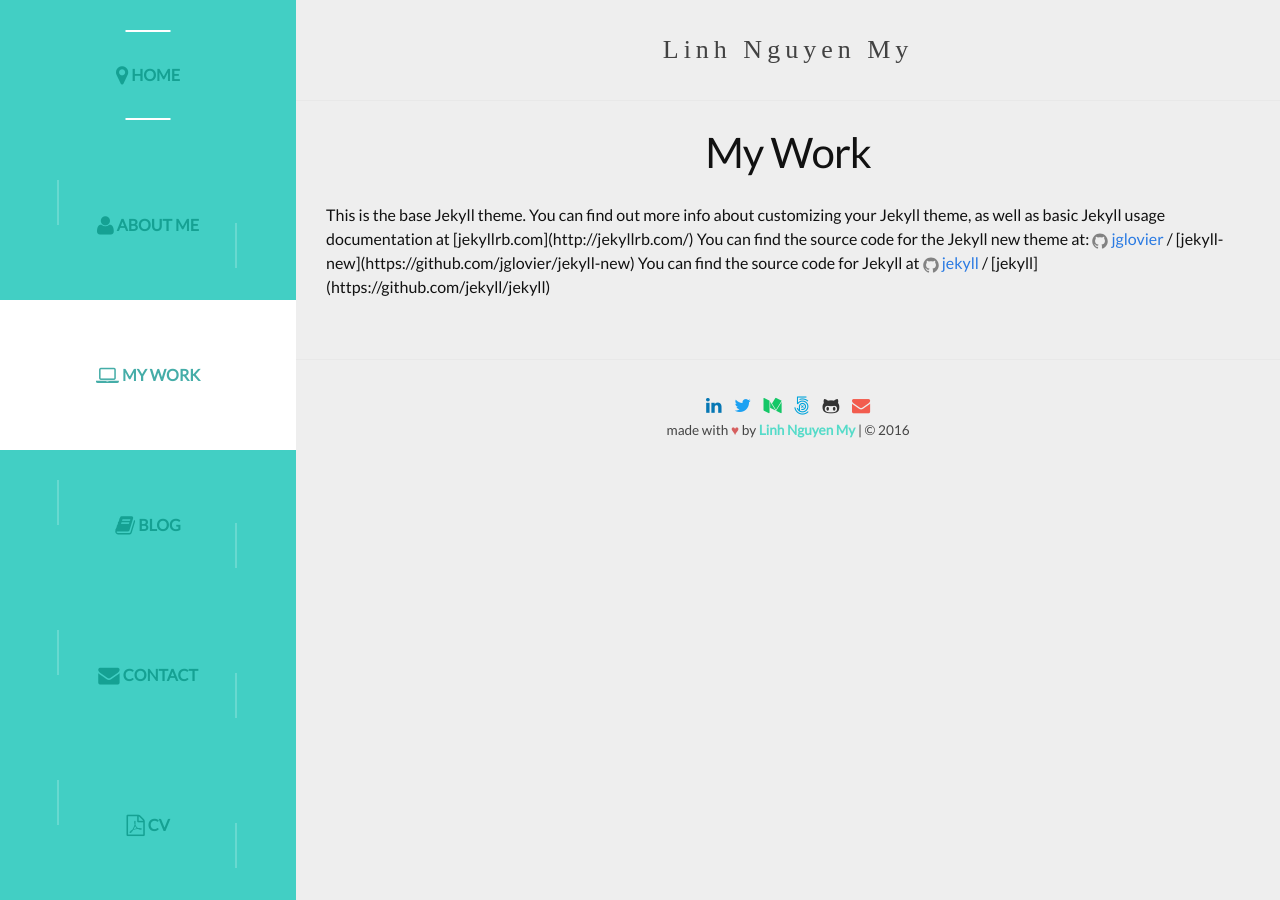
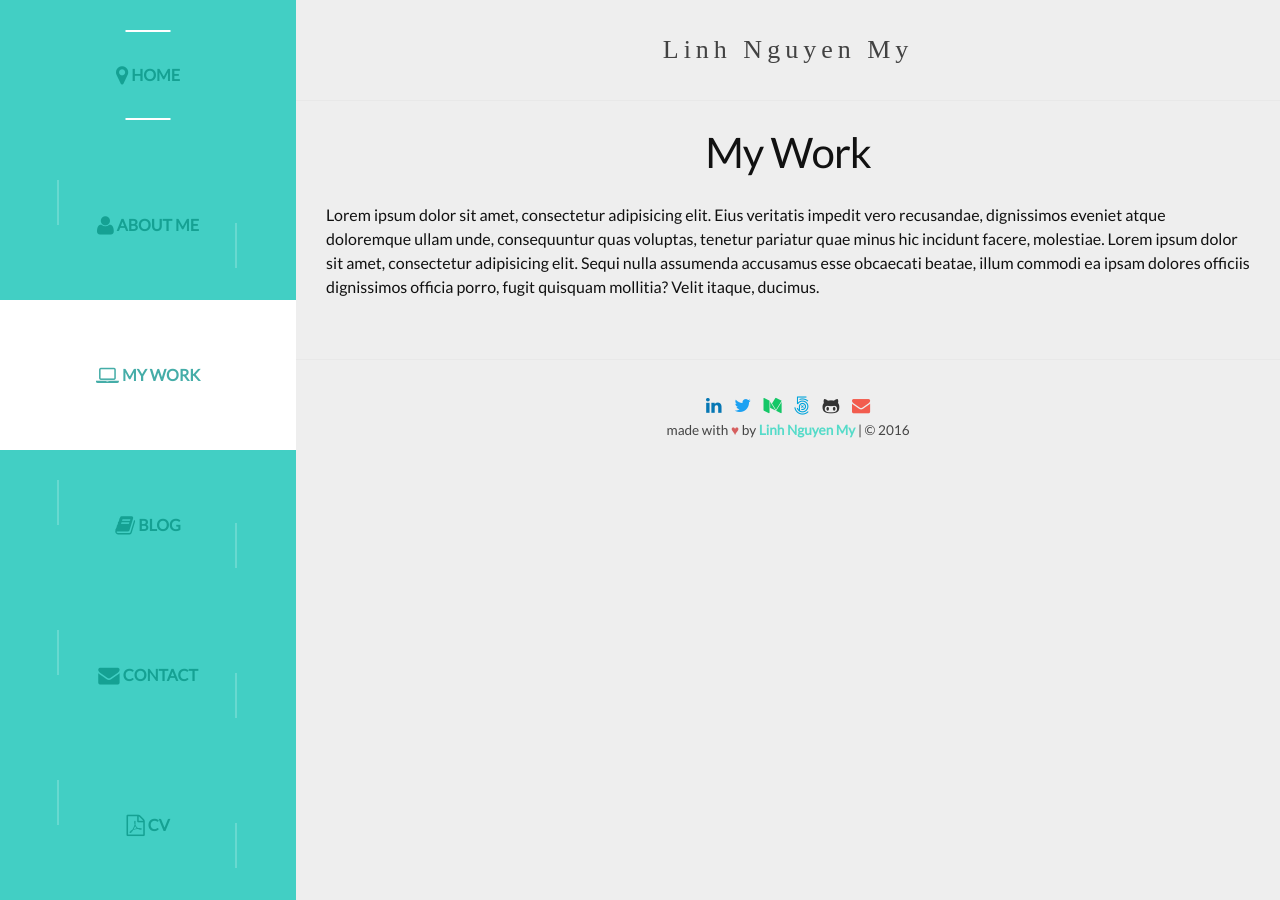
Before and after one commit to pinglinh/pinglinh.com, a Jekyll site: the page built from mywork.html, in a window 1280 px wide. Built offline with Jekyll 4.4.1, drawn with Linux system fonts in a browser that asks for light colours; some web fonts are replaced.

Commit message:
Changed my work page text

```diff
--- a/mywork.html
+++ b/mywork.html
@@ -4,12 +4,4 @@ title: My Work
 permalink: /mywork/
 ---
 
-This is the base Jekyll theme. You can find out more info about customizing your Jekyll theme, as well as basic Jekyll usage documentation at [jekyllrb.com](http://jekyllrb.com/)
-
-You can find the source code for the Jekyll new theme at:
-{% include icon-github.html username="jglovier" %} /
-[jekyll-new](https://github.com/jglovier/jekyll-new)
-
-You can find the source code for Jekyll at
-{% include icon-github.html username="jekyll" %} /
-[jekyll](https://github.com/jekyll/jekyll)
+<p>Lorem ipsum dolor sit amet, consectetur adipisicing elit. Eius veritatis impedit vero recusandae, dignissimos eveniet atque doloremque ullam unde, consequuntur quas voluptas, tenetur pariatur quae minus hic incidunt facere, molestiae. Lorem ipsum dolor sit amet, consectetur adipisicing elit. Sequi nulla assumenda accusamus esse obcaecati beatae, illum commodi ea ipsam dolores officiis dignissimos officia porro, fugit quisquam mollitia? Velit itaque, ducimus.</p>
```
